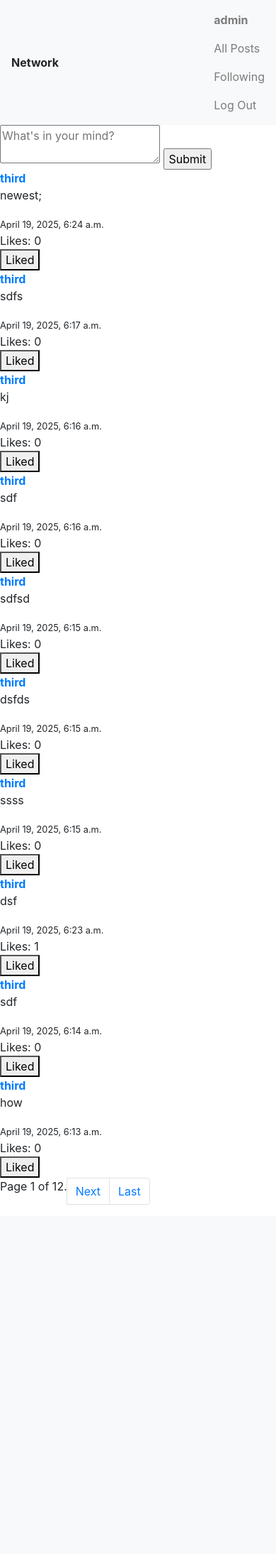
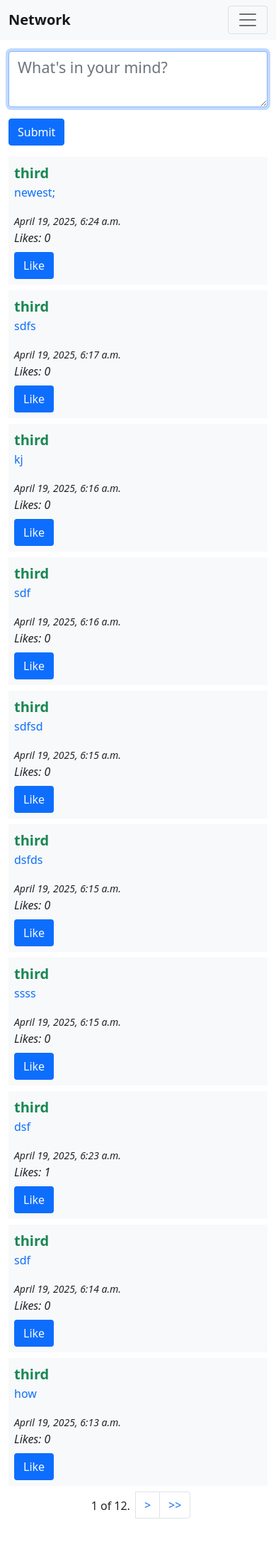
Before and after one commit to aboAbassAlshaege/Network, a Django app: page / in a window 390 px wide. Shown: the whole page at 71% size. Before the commit the page ends 1697 px from the top, so only its background shows below. Run offline with Django 3.2, Linux system fonts and the light colour scheme; a user stored in the database is signed in; data comes from the database, SQL or seed files in the repository; both versions use the stored data as it was after the commit; some libraries are stand-ins or nearby versions.

Commit message:
done styling the whole website!

```diff
--- a/Bugs.txt
+++ b/Bugs.txt
@@ -1,4 +1,8 @@
 - In the profile page, an author can't edit their posts.
 - there is no pagination in the profile page.
 - When rendering the posts, the like button text is 'like' all the time.
-*** Above is solved
+
+*** All the Bugs above have been solved ***
+
+- user can not edit or like a post they just made before they refresh the page.
+- the annoying behavior of alerts needs to be changed.
--- a/network/templates/network/index.html
+++ b/network/templates/network/index.html
@@ -2,10 +2,14 @@
 
 {% block body %}
 {% if user.is_authenticated %}
-<form id="postForm">
-    <textarea name="content" placeholder="What's in your mind?"></textarea>
-    <input type="submit"></input>
-</form>
+<div class="">
+    <form id="postForm">
+        <textarea name="content" autofocus class="form-control mb-2 p-lg-4 fs-4"
+            placeholder="What's in your mind?"></textarea>
+        <input type="submit" class="btn btn-primary px-lg-4 my-2"></input>
+    </form>
+</div>
+
 {% endif %}
 {% include 'network/posts_list.html' %}
 {% include 'network/pagination.html' %}
@@ -30,14 +34,15 @@
                 if (data.error) {
                     alert(data.error)
                 } else {
-                    let new_post = document.createElement("div")
+                    let new_post = document.createElement("div");
                     new_post.innerHTML = `
-							<div class="post" data-post-id="${data.post.id}">
-							 <strong><a href="profiles/${data.post.author} %}">${data.post.author}</a></strong>
-							 <p>${data.post.content}</p>
-							 <small>${data.post.date_stamp}</small>
-							 <div>Likes: ${data.post.total_likes}</div>
-							 <button class="edit-btn">Edit</button>
+							<div class="post post bg-light p-2 p-lg-4 my-2 my-lg-4" data-post-id="${data.post.id}">
+							 <strong><a href="profiles/${data.post.author} %}" class="text-success text-decoration-none fw-bold fs-5">${data.post.author}</a></strong>
+							 <p class="text-primary">${data.post.content}</p>
+							 <small class="fst-italic">${data.post.date_stamp}</small>
+							 <div class="fst-italic mb-2 mb-lg-4">Likes: ${data.post.total_likes}</div>
+							 <button class="edit-btn btn bg-primary text-light">Edit</button>
+                             <button class="like-btn btn bg-primary text-light">Like</button>
 							</div>
 							`;
 
--- a/network/templates/network/layout.html
+++ b/network/templates/network/layout.html
@@ -5,49 +5,67 @@
 
 <head>
     <title>{% block title %}Social Network{% endblock %}</title>
-    <link rel="stylesheet" href="https://stackpath.bootstrapcdn.com/bootstrap/4.4.1/css/bootstrap.min.css"
-        integrity="sha384-Vkoo8x4CGsO3+Hhxv8T/Q5PaXtkKtu6ug5TOeNV6gBiFeWPGFN9MuhOf23Q9Ifjh" crossorigin="anonymous">
+    <link href="https://cdn.jsdelivr.net/npm/bootstrap@5.0.2/dist/css/bootstrap.min.css" rel="stylesheet"
+        integrity="sha384-EVSTQN3/azprG1Anm3QDgpJLIm9Nao0Yz1ztcQTwFspd3yD65VohhpuuCOmLASjC" crossorigin="anonymous">
     <link href="{% static 'network/styles.css' %}" rel="stylesheet">
 </head>
 
 <body>
 
     <nav class="navbar navbar-expand-lg navbar-light bg-light">
-        <strong>Network</strong>
+        <div class="container">
+            <strong class="navbar-brand">Network</strong>
+            <button class="navbar-toggler" type="button" data-bs-toggle="collapse"
+                data-bs-target="#navbarSupportedContent" aria-label="Toggle Navigation"
+                aria-controls="navbarSupportedContent" aria-expanded="false">
+                <span class="navbar-toggler-icon"></span>
+            </button>
+            <div class="collapse navbar-collapse" id="navbarSupportedContent">
+                <ul class="navbar-nav w-100 mb-2 mb-lg-0">
 
-        <div>
-            <ul class="navbar-nav mr-auto">
                     {% if user.is_authenticated %}
                     <li class="nav-item">
                         <a class="nav-link" href="{% url 'profile' user %}"><strong>{{ user.username }}</strong></a>
+                    </li>
+                    <li class="nav-item">
+                        <a class="nav-link" href="{% url 'following' %}">Following</a>
                     </li>
                     {% endif %}
                     <li class="nav-item">
                         <a class="nav-link" href="{% url 'index' %}">All Posts</a>
                     </li>
+
                     {% if user.is_authenticated %}
-                <li class="nav-item">
-                    <a class="nav-link" href="{% url 'following' %}">Following</a>
-                </li>
-                <li class="nav-item">
-                    <a class="nav-link" href="{% url 'logout' %}">Log Out</a>
+
+                    <li class="nav-item ms-lg-auto">
+                        <a class="nav-link text-danger" href="{% url 'logout' %}">Log Out</a>
                     </li>
                     {% else %}
-                <li class="nav-item">
+                    <li class="nav-item ms-lg-auto">
                         <a class="nav-link" href="{% url 'login' %}">Log In</a>
                     </li>
                     <li class="nav-item">
                         <a class="nav-link" href="{% url 'register' %}">Register</a>
                     </li>
+
+
                     {% endif %}
                 </ul>
             </div>
+
+        </div>
     </nav>
 
+
+    <div class="container pt-3 pt-lg-5 ">
         <div class="body">
             {% block body %}
             {% endblock %}
         </div>
+    </div>
+    <script src="https://cdn.jsdelivr.net/npm/bootstrap@5.0.2/dist/js/bootstrap.bundle.min.js"
+        integrity="sha384-MrcW6ZMFYlzcLA8Nl+NtUVF0sA7MsXsP1UyJoMp4YLEuNSfAP+JcXn/tWtIaxVXM"
+        crossorigin="anonymous"></script>
 </body>
 
 </html>
--- a/network/templates/network/login.html
+++ b/network/templates/network/login.html
@@ -10,10 +10,10 @@
 
 <form action="{% url 'login' %}" method="post">
     {% csrf_token %}
-        <div class="form-group">
+    <div class="form-group my-2 my-lg-4">
         <input autofocus class="form-control" type="text" name="username" placeholder="Username">
     </div>
-        <div class="form-group">
+    <div class="form-group my-2 my-lg-4">
         <input class="form-control" type="password" name="password" placeholder="Password">
     </div>
     <input class="btn btn-primary" type="submit" value="Login">
--- a/network/templates/network/pagination.html
+++ b/network/templates/network/pagination.html
@@ -1,16 +1,28 @@
-<nav aria-label="Page navigation example">
-    <ul class="pagination">
+<nav aria-label="Page Navigation" class="mt-2 mt-lg-4 mb-5">
+    <ul class="pagination justify-content-center">
         {% if page_obj.has_previous %}
-        <li class="page-item"><a class="page-link" href="?page=1">First</a></li>
-        <li class="page-item"><a class="page-link" href="?page={{page_obj.previous_page_number}}">Previous</a>
+        <li class="page-item"><a class="page-link" href="?page=1">
+                <span class="d-none d-sm-inline">First</span>
+                <span class="d-inline d-sm-none">&lt;&lt;</span>
+            </a></li>
+        <li class="page-item"><a class="page-link" href="?page={{page_obj.previous_page_number}}">
+                <span class="d-none d-sm-inline">Previous</span>
+                <span class="d-inline d-sm-none">&lt;</span>
+            </a>
         </li>
         {% endif %}
-        <li class="page-item"><span class="current">
-                Page {{ page_obj.number }} of {{ page_obj.paginator.num_pages }}.
+        <li class="page-item p-2"><span class="current">
+                {{ page_obj.number }} of {{ page_obj.paginator.num_pages }}.
             </span></li>
         {% if page_obj.has_next %}
-        <li class="page-item"><a class="page-link" href="?page={{page_obj.next_page_number}}">Next</a></li>
-        <li class="page-item"><a class="page-link" href="?page={{page_obj.paginator.num_pages}}">Last</a></li>
+        <li class="page-item"><a class="page-link" href="?page={{page_obj.next_page_number}}">
+                <span class="d-none d-sm-inline">Next</span>
+                <span class="d-inline d-sm-none">&gt;</span>
+            </a></li>
+        <li class="page-item"><a class="page-link" href="?page={{page_obj.paginator.num_pages}}">
+                <span class="d-none d-sm-inline">Last</span>
+                <span class="d-inline d-sm-none">&gt;&gt;</span>
+            </a></li>
         {% endif %}
     </ul>
 </nav>
--- a/network/templates/network/posts_list.html
+++ b/network/templates/network/posts_list.html
@@ -1,22 +1,23 @@
 {% load dict_filters %}
 <div class="post_list">
     {% for post in posts %}
-    <div class="post" data-post-id="{{ post.id }}">
-        <strong><a href="{% url 'profile' post.author %}">{{post.author}}</a></strong>
-        <p>{{post.content}}</p>
-        <small>
+    <div class="post bg-light p-2 p-lg-4 my-2 my-lg-4" data-post-id="{{ post.id }}">
+        <strong><a href="{% url 'profile' post.author %}"
+                class="text-success text-decoration-none fw-bold fs-5">{{post.author}}</a></strong>
+        <p class="text-primary">{{post.content}}</p>
+        <small class="fst-italic">
             {% if post.updated_at %}
             {{ post.updated_at }}
             {% else %}
             {{post.date_stamp}}
             {% endif %}
         </small>
-        <div class="total_likes">Likes: {{ post.total_likes }}</div>
+        <div class="total_likes fst-italic mb-2 mb-lg-4">Likes: {{ post.total_likes }}</div>
         {% if request.user == post.author %}
-        <button class="edit-btn">Edit</button>
+        <button class="edit-btn btn bg-primary text-light">Edit</button>
         {% endif %}
         {% if user.is_authenticated %}
-        <button class="like-btn">
+        <button class="like-btn btn bg-primary text-light">
             {% with post_id=post.id %}
             {% if is_liked_by_user|dict_get:post_id %}
             Liked
--- /dev/null
+++ b/network/templatetags/dict_filters.py
@@ -0,0 +1,7 @@
+from django import template
+
+register = template.Library()
+
+@register.filter
+def dict_get(d, key):
+    return d.get(key)
```
Also changed, not shown: network/templates/network/following.html (added, +12 -0 lines), network/templates/network/profile.html (+10 -6 lines), network/templates/network/register.html (+4 -4 lines), db.sqlite3, network/templatetags/__init__.py (added). Lines whose indentation alone changed are shown as unchanged.
